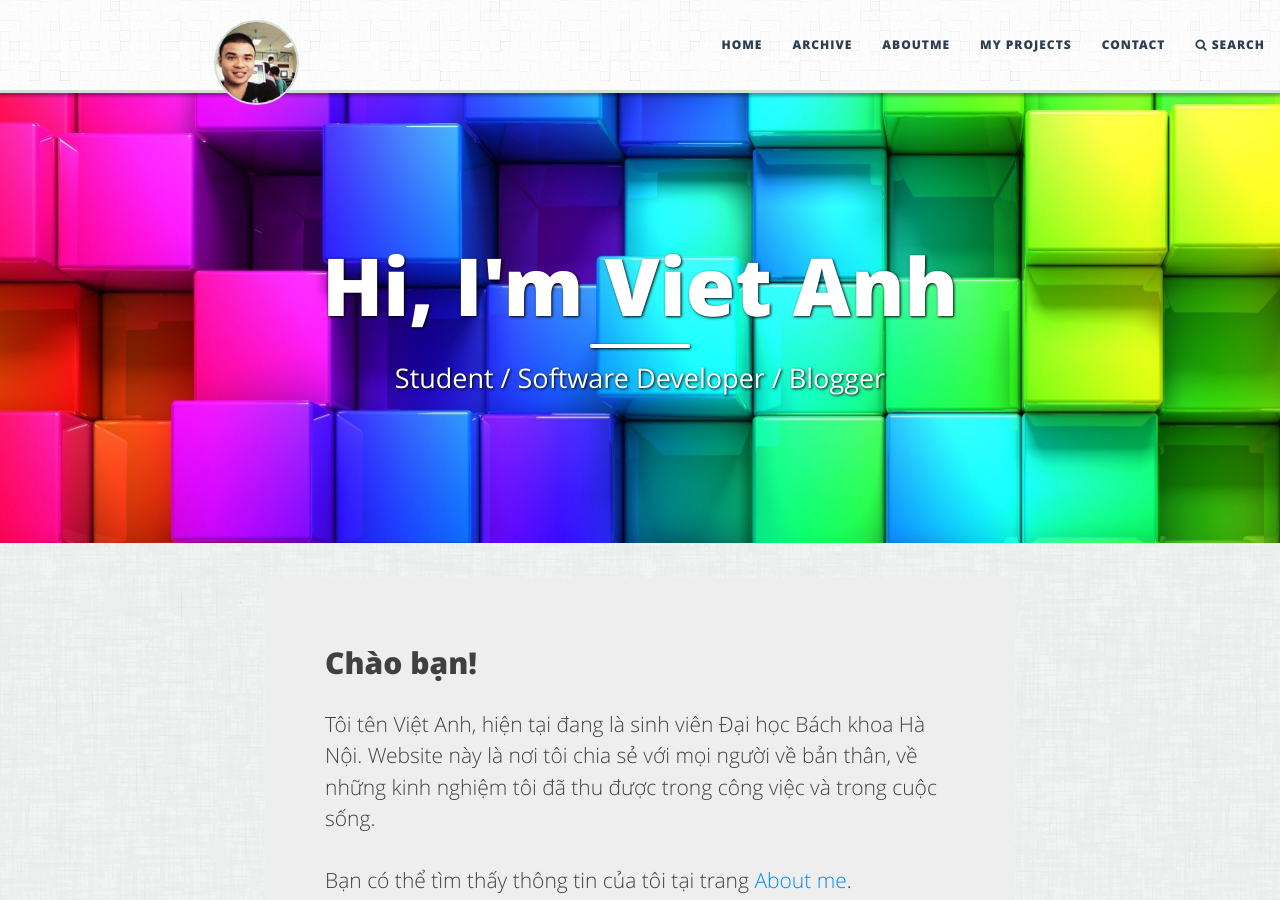
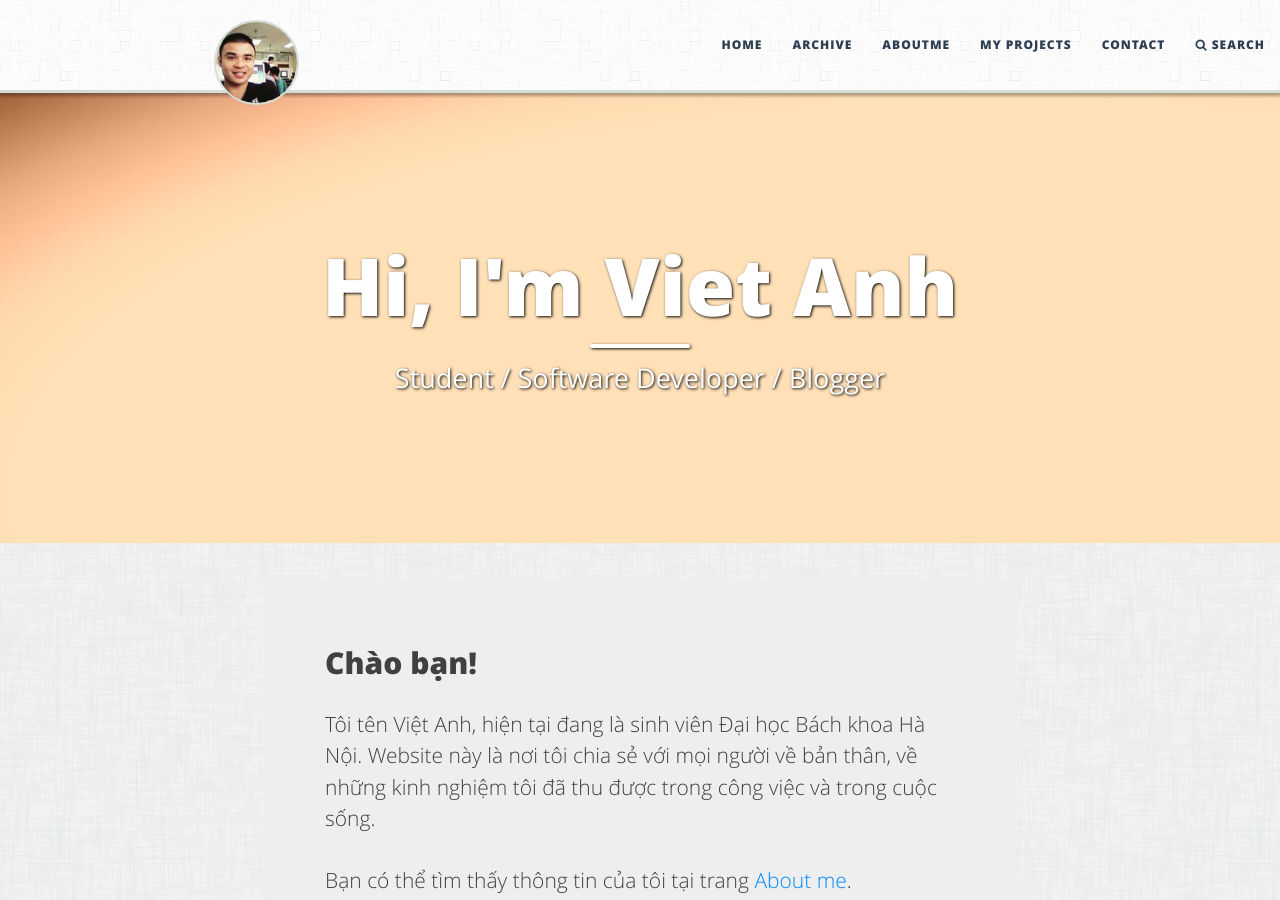
Before and after one commit to diglink/vietanhdev.github.io, a Jekyll site: the page built from index.html, in a window 1280 px wide and 900 px high. Built offline with Jekyll 4.4.1, drawn with Linux system fonts in a browser that asks for light colours; the list of posts is cut into pages by our own code.

Commit message:
change bigimg of homepage

```diff
--- a/index.html
+++ b/index.html
@@ -4,7 +4,7 @@ meta-title: "VietAnhDev's Homepage - Nguyễn Việt Anh"
 meta-description: "The website of VietAnhDev (Nguyễn Việt Anh) - where I share with the world about my life, my work and my hobbies. - Chia sẻ về cuộc sống và những điều thú vị Việt Anh đã làm."
 title: "Hi, I'm Viet Anh"
 subtitle: Student / Software Developer / Blogger
-bigimg: "/files/bigimg/colorful.jpg"
+bigimg: "/files/background/vietanhdev.jpg"
 ---
 <div class="main-explain-area jumbotron">
 	<h2>Chào bạn!</h2>
```
Also changed, not shown: files/background/vietanhdev.jpg (added).
